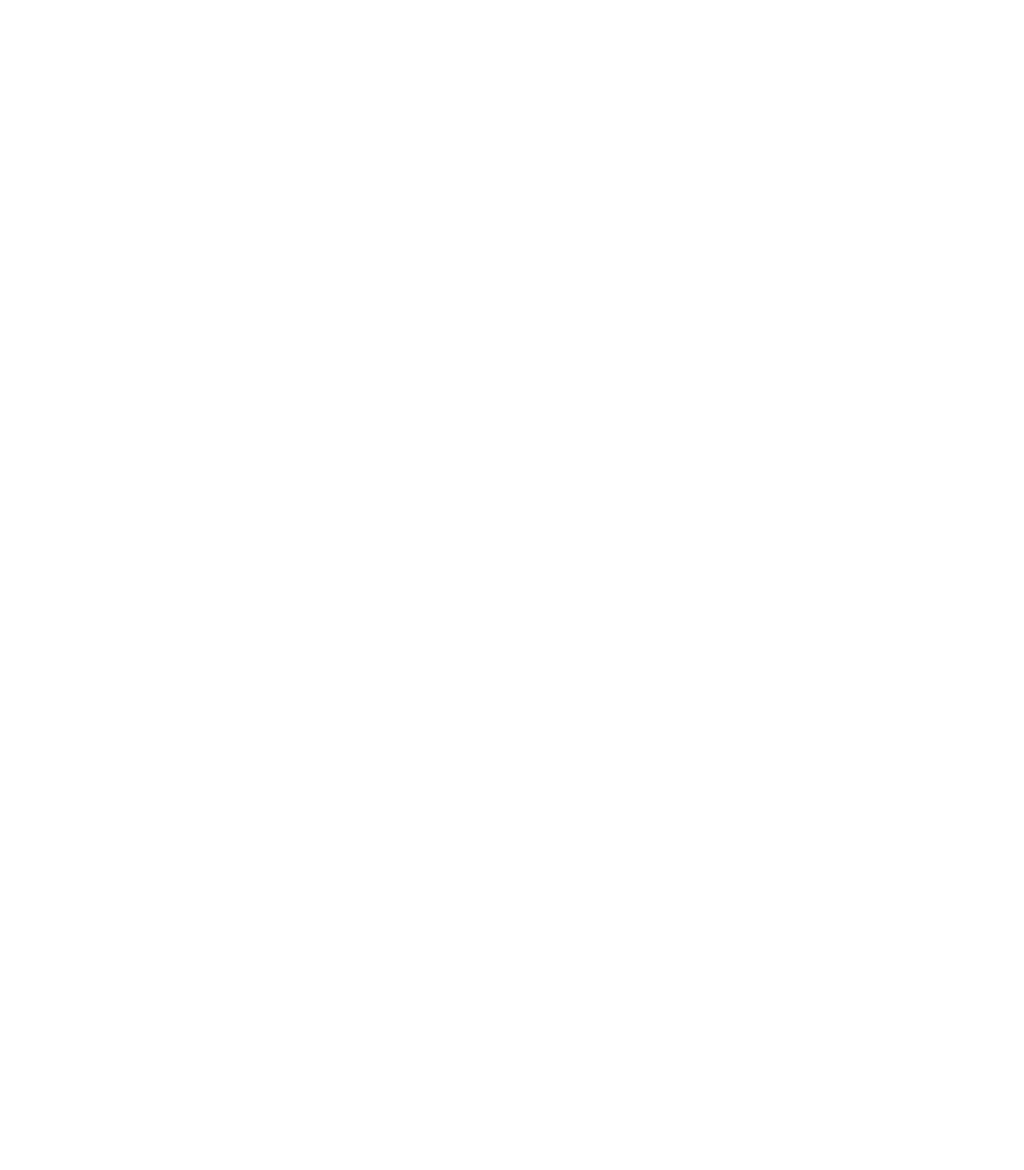
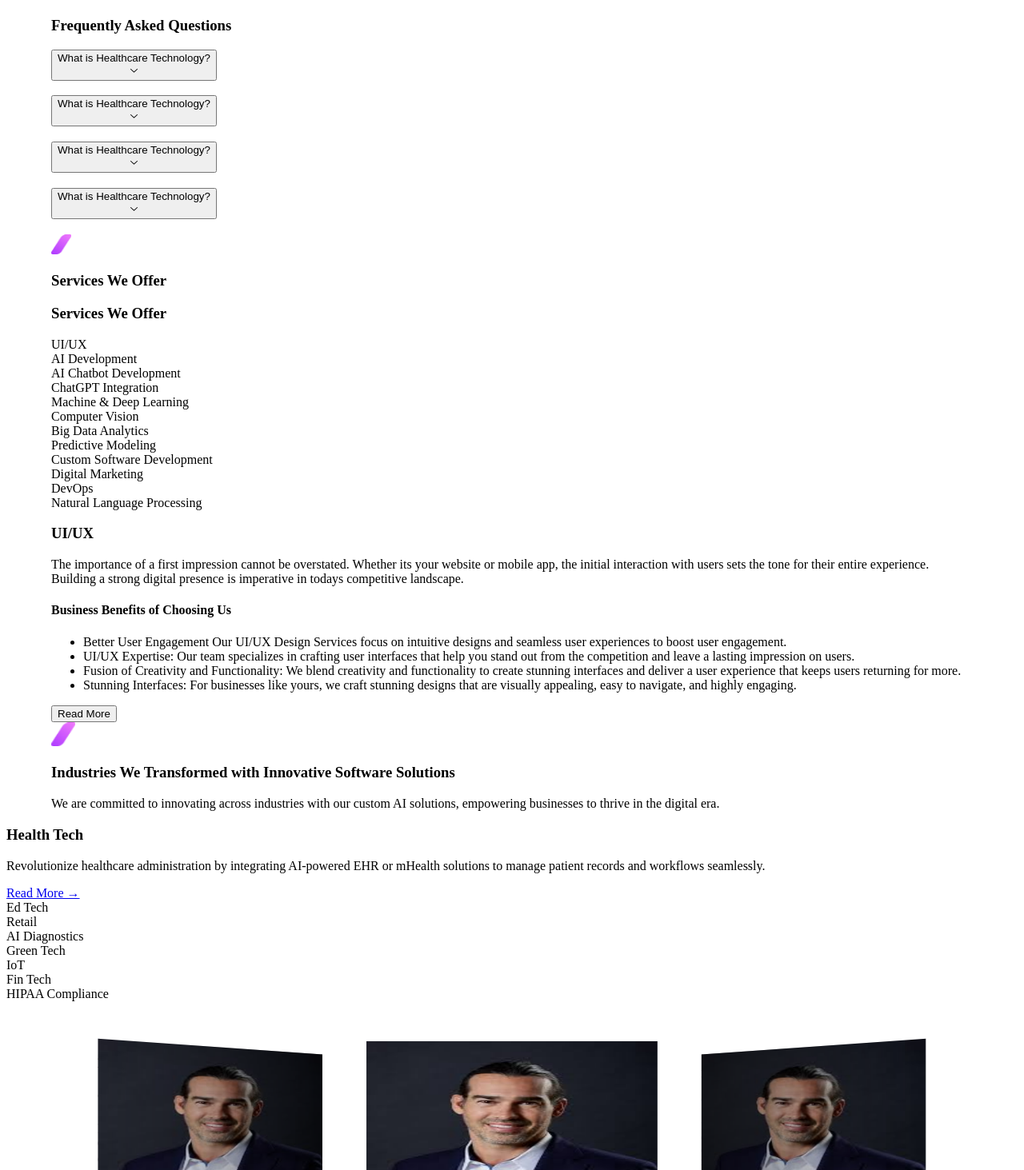
Before and after one commit to Sufyan0fficial/React-Components, a Next.js app: page / in a window 1280 px wide. Shown: the part 3316-4779 px from the top of the page at 80% size. Before the commit the page ends 2020 px from the top, so only its background shows below. Built offline with nearby package versions, Linux system fonts and the light colour scheme.

Commit message:
errors fixing

```diff
--- a/src/app/components/XevenSolutions/BoxComp1.tsx
+++ b/src/app/components/XevenSolutions/BoxComp1.tsx
@@ -1,7 +1,7 @@
 import Image from "next/image";
 import React from "react";
 interface Type1 {
-  img: any;
+  img: string;
   h3: string;
   p: string;
 }
--- a/src/app/components/XevenSolutions/BoxComp2.tsx
+++ b/src/app/components/XevenSolutions/BoxComp2.tsx
@@ -1,7 +1,7 @@
 import Image from "next/image";
 import React from "react";
 export interface Type2 {
-  img: any;
+  img: string;
   h3: string;
   p: string;
 }
--- a/src/app/page.tsx
+++ b/src/app/page.tsx
@@ -12,6 +12,10 @@
   return (
     <div>
       <HeaderComponent />
+      <HealthTech />
+      <ComplexComp2 />
+      <ComplexImgComp />
+      <SwiperCarousel />
       <AboutUS />
     </div>
   );
```
Also changed, not shown: .eslintrc.json.
